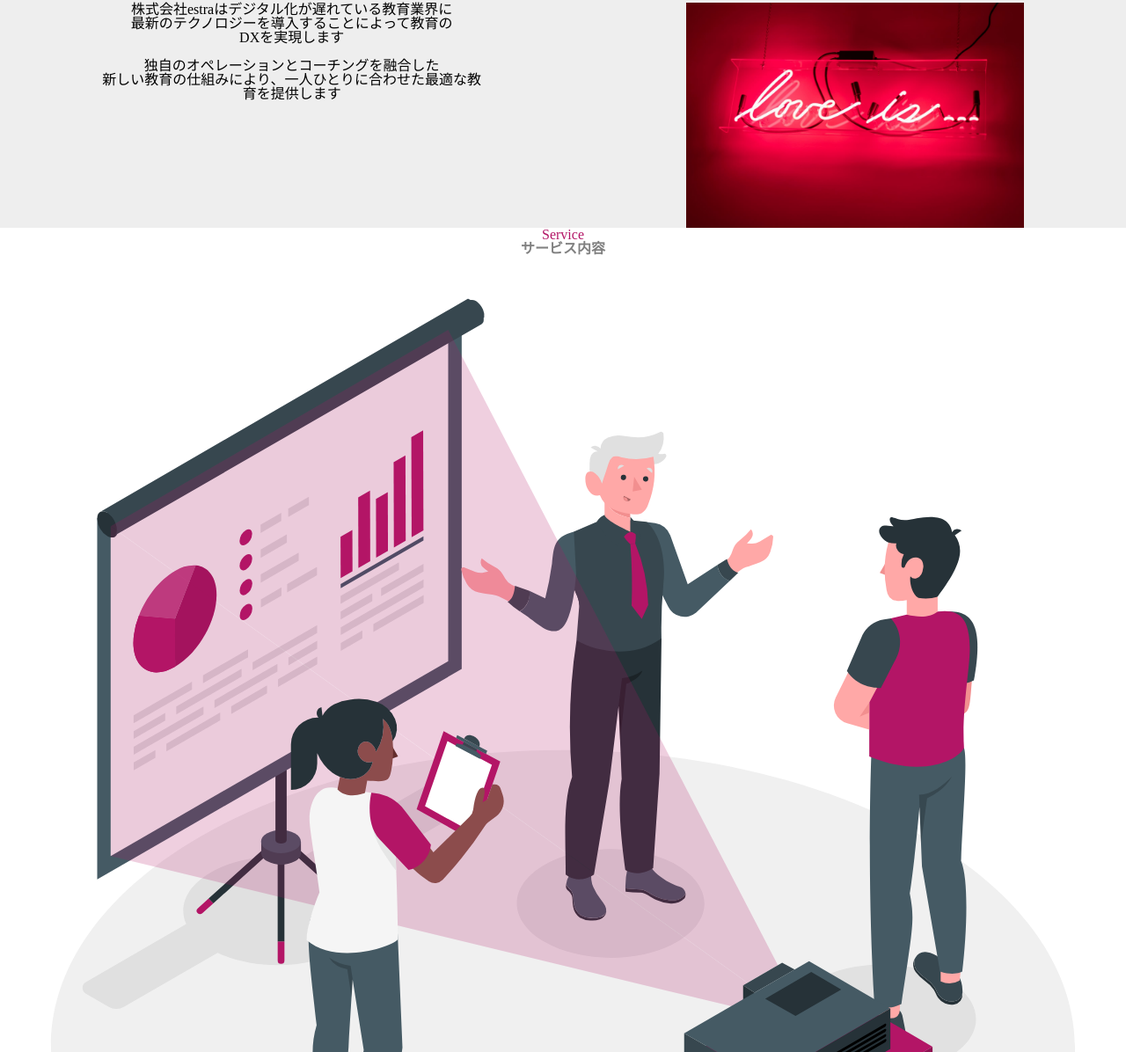
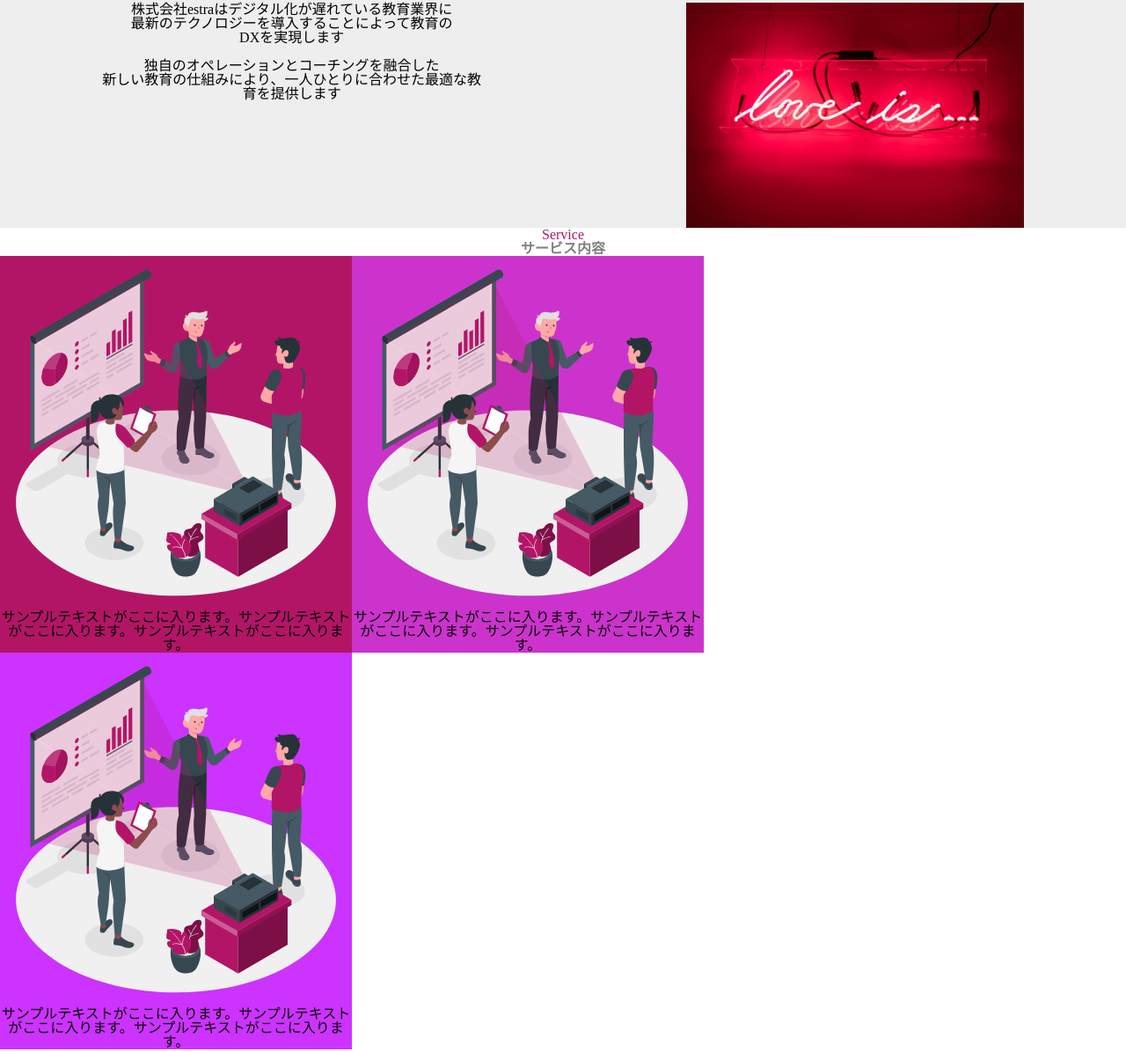
Before and after one commit to PW-kazu/20220520_shimizu, a plain HTML site: page index.html in a window 1280 px wide. Shown: the part 804-2000 px from the top of the page at 88% size. Drawn offline with Linux system fonts and the light colour scheme; a web font is replaced by a local one.

Commit message:
修正内容

```diff
--- a/css/style.css
+++ b/css/style.css
@@ -157,7 +157,7 @@ p {
   font-weight: bolder;
 }
 
-.glid1 {
+.grid1 {
   display: grid;
   grid-template-rows: 1fr 1fr ;
   grid-template-columns: 400px 400px;
@@ -177,3 +177,15 @@ p {
   grid-column: 1/2;
   grid-row: 1/2;
 }
+
+.service_grid_item_first {
+  background-color: #b31566;
+}
+
+.service_grid_item_second {
+  background-color: #CC33CC;
+}
+
+.service_grid_item_third {
+  background-color: #CC33FF;
+}
```
